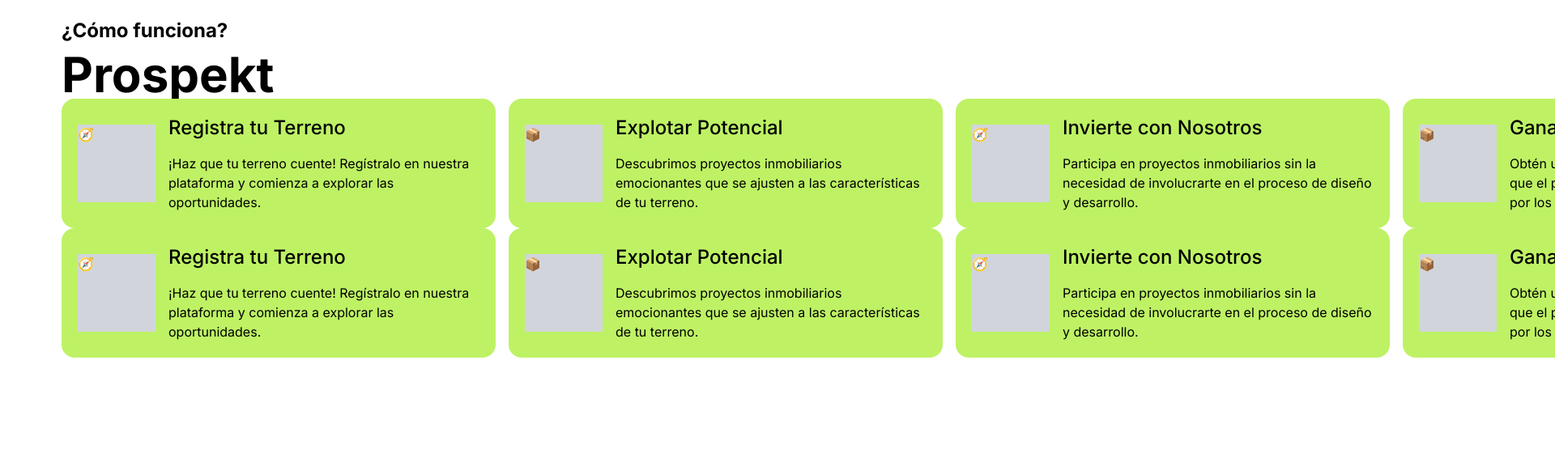
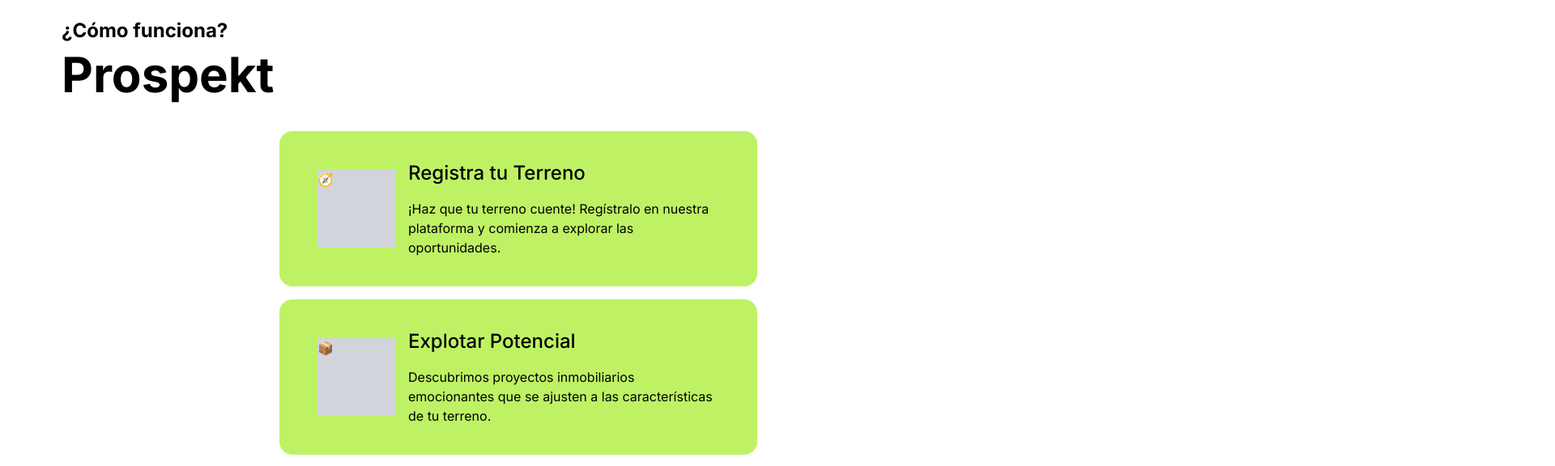
Before and after one commit to ronaldjdev/proptech, a Next.js app in the folder dcapp/: page / in a window 1280 px wide. Shown: the part 1540-2116 px from the top of the page at 81% size, 1920 px wide, since content can reach past the window. Before the commit the page ends 2046 px from the top, so only its background shows below. Built offline with nearby package versions, Linux system fonts and the light colour scheme.

Commit message:
Feat: Pantilla de como funciona terminada

```diff
--- a/dcapp/src/components/CardHowWork.tsx
+++ b/dcapp/src/components/CardHowWork.tsx
@@ -6,15 +6,14 @@
 export const CardHowWork = ({ icon, title, subtitle }: Partial<Props>) => {
   return (
     <>
-      <div className="flex items-center bg-lime-300 w-fit p-5 gap-4 rounded-2xl">
-        <div className="w-24 h-24 bg-gray-300">
-          {icon}
-        </div>
-        <div className="flex flex-col w-96 gap-4">
-          <h2 className="text-2xl font-medium">{title}</h2>
-          <p className="text-base">{subtitle}</p>
-        </div>
+      <div className="w-24 h-24 bg-gray-300">
+        {icon}
       </div>
+      <div className="flex flex-col gap-4 w-96">
+        <h2 className="text-2xl font-medium">{title}</h2>
+        <p className="text-base">{subtitle}</p>
+      </div>
+
     </>
   )
 }
--- a/dcapp/src/components/HowWork.tsx
+++ b/dcapp/src/components/HowWork.tsx
@@ -38,21 +38,13 @@
   return (
     <>
       <Section>
-        <div className="flex flex-col w-full h-full">
+        <div className="flex flex-col w-full h-full ">
           <Title title="¿Cómo funciona?" subtitle="Prospekt" />
-          <div className="flex gap-4 flex-grow w-full ">
+          <div className="flex w-full justify-center gap-4 flex-wrap mt-10">
             {
               itemsHowWork.map((item, index) => (
-                <div className="w-1/2">
-                  <div className="w-1/2">
-                    <CardHowWork
-                      key={index}
-                      icon={item.icon}
-                      title={item.title}
-                      subtitle={item.subtitle}
-                    />
-                  </div>
-                  <div className="w-1/2">
+                <div className="w-[590px]">
+                  <div className="flex items-center justify-center bg-lime-300 w-full h-48 gap-4 p-4 rounded-2xl">
                     <CardHowWork
                       key={index}
                       icon={item.icon}
@@ -61,7 +53,6 @@
                     />
                   </div>
                 </div>
-
               ))
             }
           </div>
```
